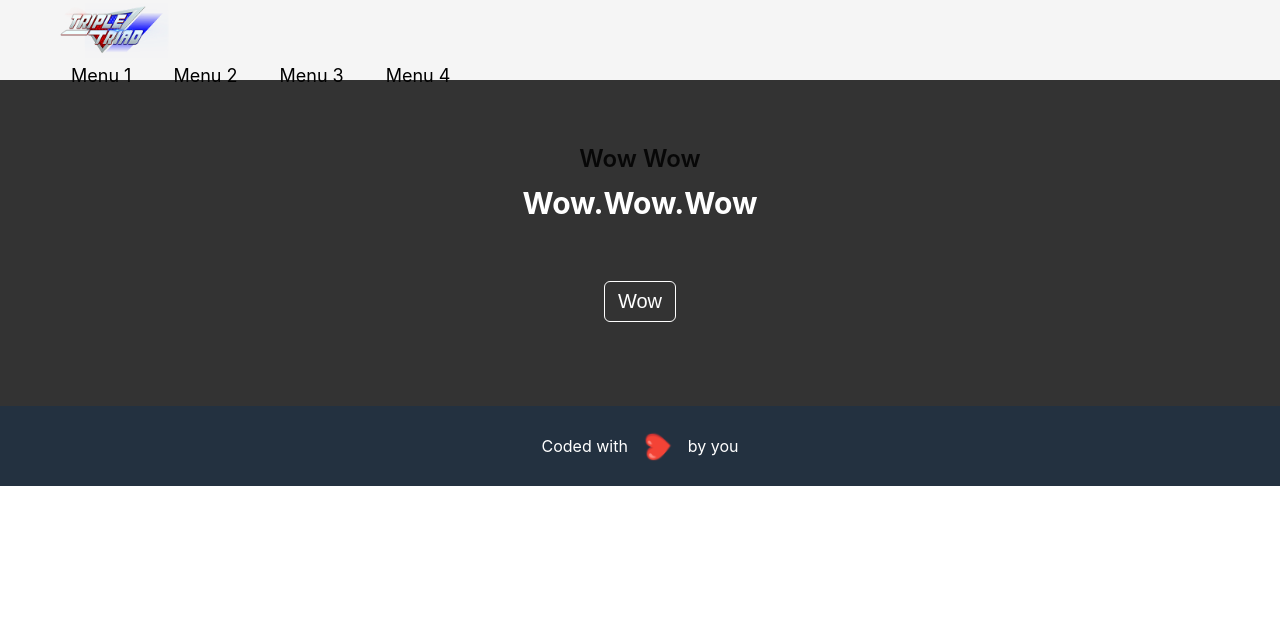
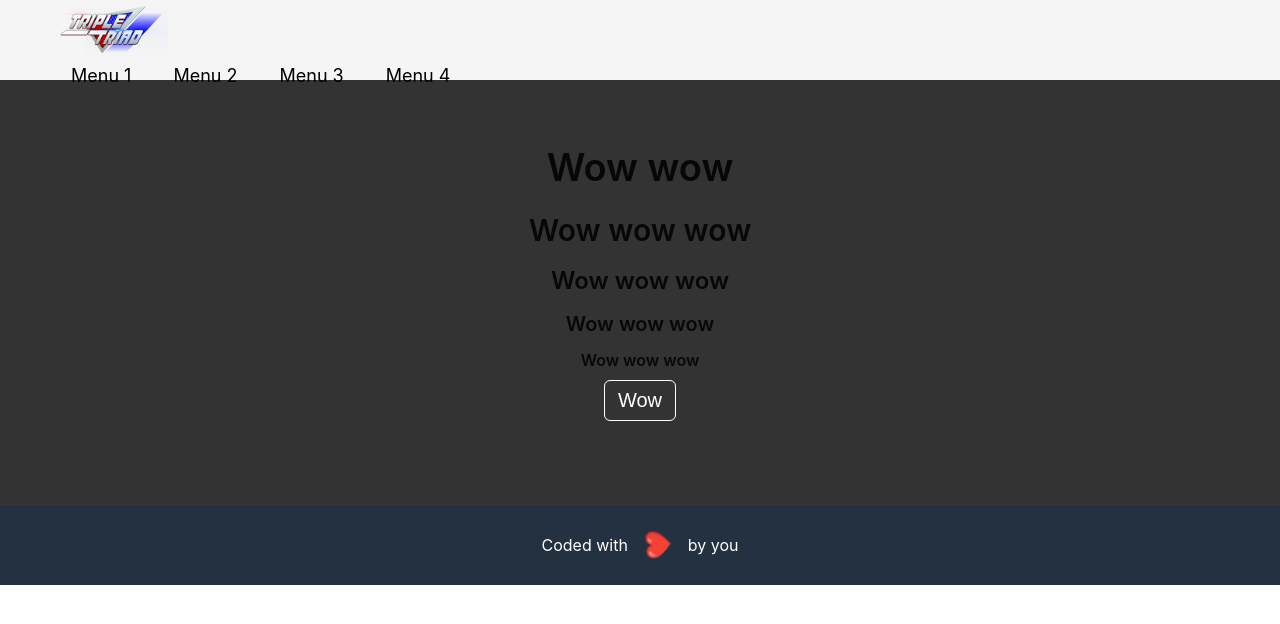
Before and after one commit to andrewskylark/learn-react-game, a React (Create React App) app: page / in a window 1280 px wide. Shown: the top 624 px of the page. Built offline with nearby package versions, Linux system fonts and the light colour scheme.

Commit message:
adds 5 lvls of Headings and css

```diff
--- a/src/components/Heading/Heading.js
+++ b/src/components/Heading/Heading.js
@@ -1,12 +1,16 @@
+import React from 'react';
+import cN from 'classnames';
+
 import st from './Heading.module.css';
 
 const Heading = (props) => {
-    const { title } = props;//деструктуризация пропсов
-    return (
-        <h1 className={st.root}>
-            {title}
-        </h1>
-    )
+    const { children, lvl = 1 , className} = props;//деструктуризация пропсов
+    const el = `h${lvl}`;
+
+    return React.createElement(el, {
+        className: cN(st.root, st[`lvl${lvl}`], className)
+    }, children)
+
 }
 
 export default Heading;
--- a/src/components/Heading/Heading.module.css
+++ b/src/components/Heading/Heading.module.css
@@ -1,5 +1,30 @@
 .root {
+    margin: 0;
+    padding: 0;
     margin-bottom: 0.5em;
+
+    font-weight: 600;
+    font-size: 38px;
+    line-height: 1.23;
     color: #000000d9;
-    font-weight: 600;
 }
+
+.lvl2 {
+    font-size: 30px;
+    line-height: 1.35;
+}
+
+.lvl3 {
+    font-size: 24px;
+    line-height: 1.35;
+}
+
+.lvl4 {
+    font-size: 20px;
+    line-height: 1.4;
+}
+
+.lvl5 {
+    font-size: 16px;
+    line-height: 1.5;
+}
--- a/src/components/Slider/index.js
+++ b/src/components/Slider/index.js
@@ -1,17 +1,33 @@
+import Container from '../Container';
+import Heading from '../Heading';
+
 import st from './Slider.module.css';
-import Container from '../Container';
-
-import Heading from '../Heading';
 
 const Slider = () => {
     return (
         <section className={st.section}>
             <div className={st.slider}>
                 <Container className={st.sliderContent}>
-                    <Heading
-                    title="Wow Wow"
-                    />
-                    <h2 className={st.subheader}>Wow.Wow.Wow</h2>
+                    <Heading>
+                    Wow wow
+                    </Heading>
+                    <Heading lvl={2}
+                    >
+                    Wow wow wow
+                    </Heading>
+                    <Heading lvl={3}
+                    >
+                    Wow wow wow
+                    </Heading>
+                    <Heading lvl={4}
+                    >
+                    Wow wow wow
+                    </Heading>
+                    <Heading lvl={5}
+                    >
+                    Wow wow wow
+                    </Heading>
+
                     <div className={st.call}>
                         <button className={st.button}>Wow</button>
                     </div>
```
